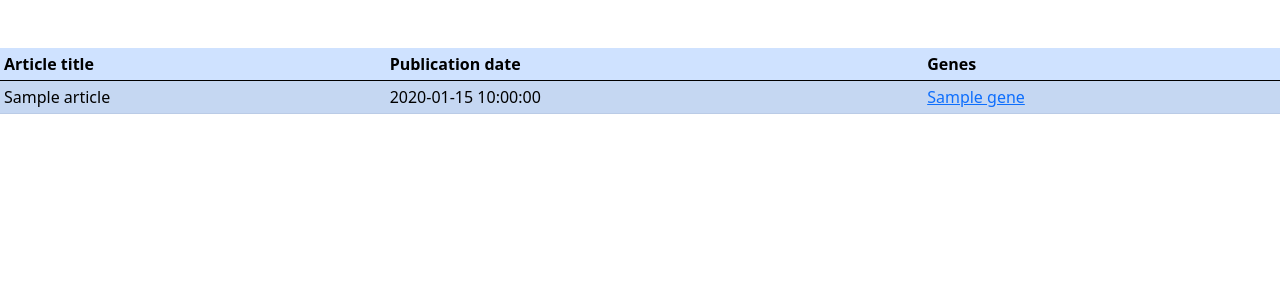
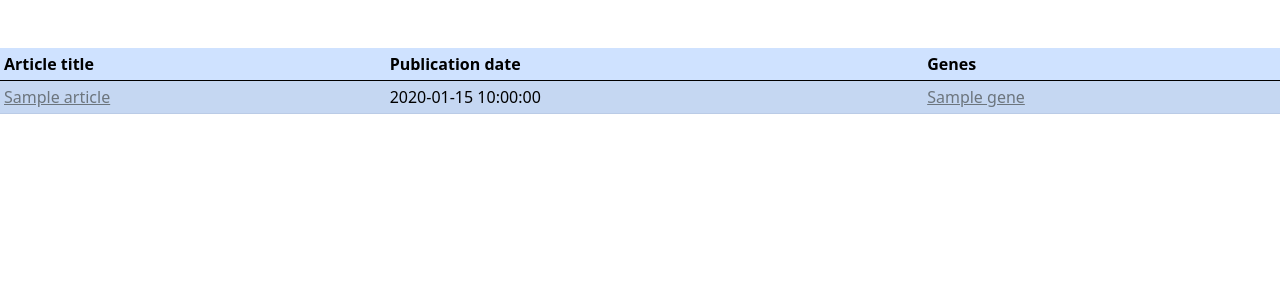
Before and after one commit to MaxNollet/j2_blk4_eindopdracht_flask, a Flask app: template gaps/templates/template_results.html in a window 1280 px wide. Shown: the part 62-362 px from the top of the page. Run offline with Flask 2, Linux system fonts and the light colour scheme; the template is opened without the code that fills it: most values are stand-ins (such as "Sample title", 1, 10 or a date in 2020); parts of the project's set-up code (start-up, migrations or seed data) failed here and were passed over; some libraries are stand-ins or nearby versions.

Commit message:
- Result page basic op de website - Hyperlink artikel, hover: Title en openen in nieuw tablad

```diff
--- a/gaps/templates/template_results.html
+++ b/gaps/templates/template_results.html
@@ -14,12 +14,18 @@
             <tbody>
             {% for result in results %}
                 <tr>
-                    <td>{{ result["article"]["title"] }}</td>
+                    <td>
+                        <a href="https://pubmed.ncbi.nlm.nih.gov/{{ result["article"]["pubmed_id"] }}/"
+                           target="_blank" title="PubMed Artikel"
+                           class="link-secondary">{{ result["article"]["title"] }}</a>
+                    </td>
                     <td>{{ result["article"]["publication_date"] }}</td>
                     <td>
                         {% for gene in result["genes"].items() %}
                             {% if not ";" in gene[0] %}
-                                <a href="https://www.ncbi.nlm.nih.gov/gene/{{ gene[0] }}">{{ gene[1] }}</a>
+                                <a href="https://www.ncbi.nlm.nih.gov/gene/{{ gene[0] }}"
+                                   class="link-secondary" target="_blank"
+                                   title="Gene ncbi">{{ gene[1] }}</a>
                             {% endif %}
                         {% endfor %}
                     </td>
```
